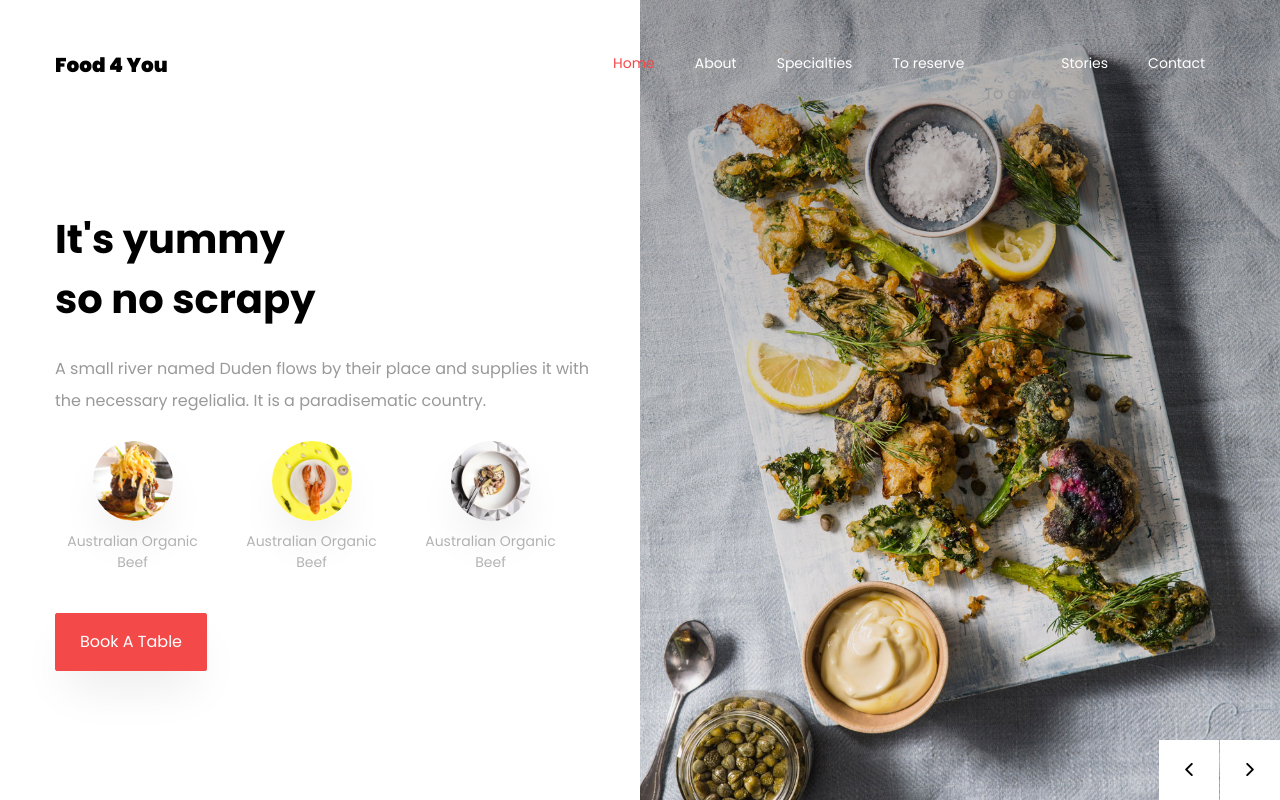
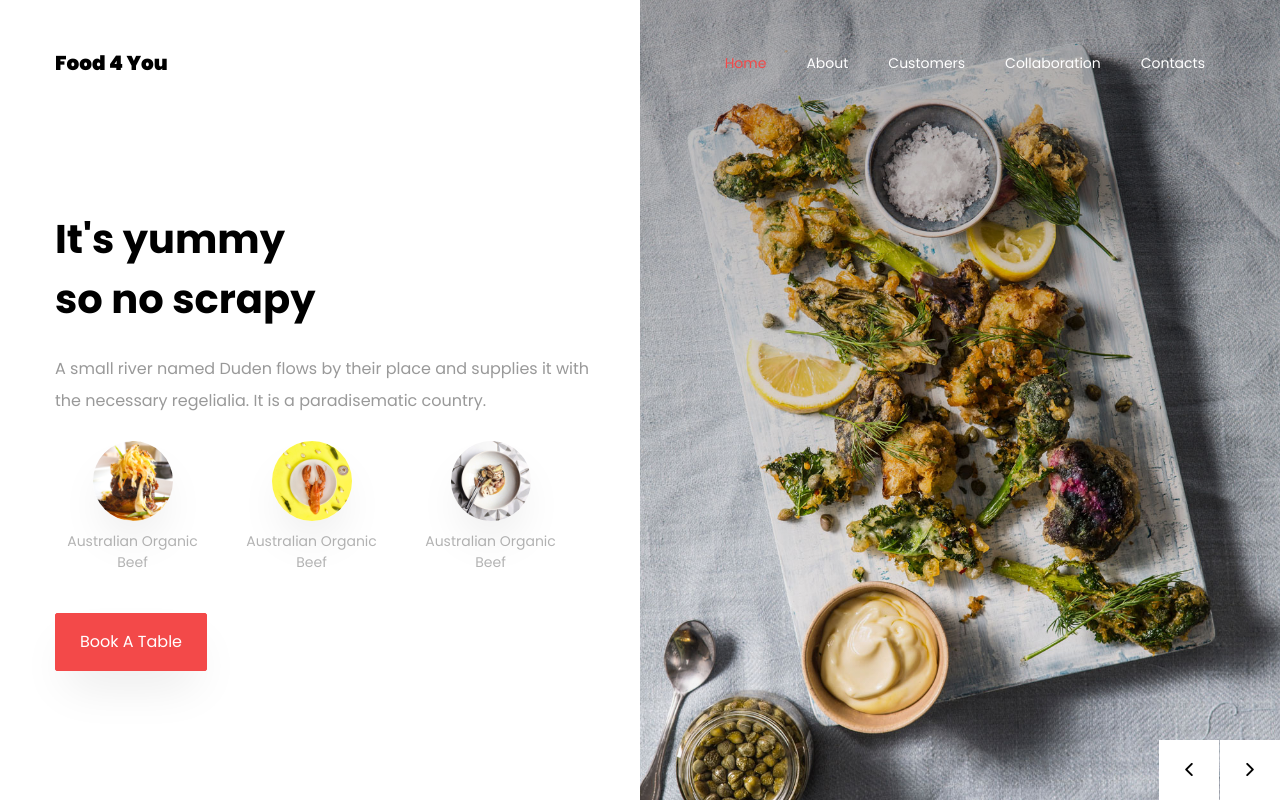
Before and after one commit to Headshake/Headshake.github.io, a plain HTML site: page templates/index.html in a window 1280 px wide. Shown: the top 800 px of the page. Drawn offline with Linux system fonts and the light colour scheme; some packages are replaced by stand-ins of ours; no server answers; files whose address does not match are found by name; a web font is replaced by a local one.

Commit message:
Update index.html

```diff
--- a/templates/index.html
+++ b/templates/index.html
@@ -40,11 +40,10 @@
 	        <ul class="navbar-nav ml-auto">
 	        	<li class="nav-item active"><a href="index.html" class="nav-link">Home</a></li>
 	        	<li class="nav-item"><a href="about.html" class="nav-link">About</a></li>
-	        	<li class="nav-item"><a href="menu.html" class="nav-link">Specialties</a></li>
-	        	<li class="nav-item"><a href="reservation.html" class="nav-link">To reserve</a></li>
-			<li class="nav-item"><a href="blog.html" class="nav-link"></a>To give</li>
-	        	<li class="nav-item"><a href="blog.html" class="nav-link">Stories</a></li>
-	          <li class="nav-item"><a href="contact.html" class="nav-link">Contact</a></li>
+	        	<li class="nav-item"><a href="menu.html" class="nav-link">Customers</a></li>
+	        	<li class="nav-item"><a href="reservation.html" class="nav-link">Collaboration</a></li>
+
+	          <li class="nav-item"><a href="contact.html" class="nav-link">Contacts</a></li>
 	        </ul>
 	      </div>
 	    </div>
```
